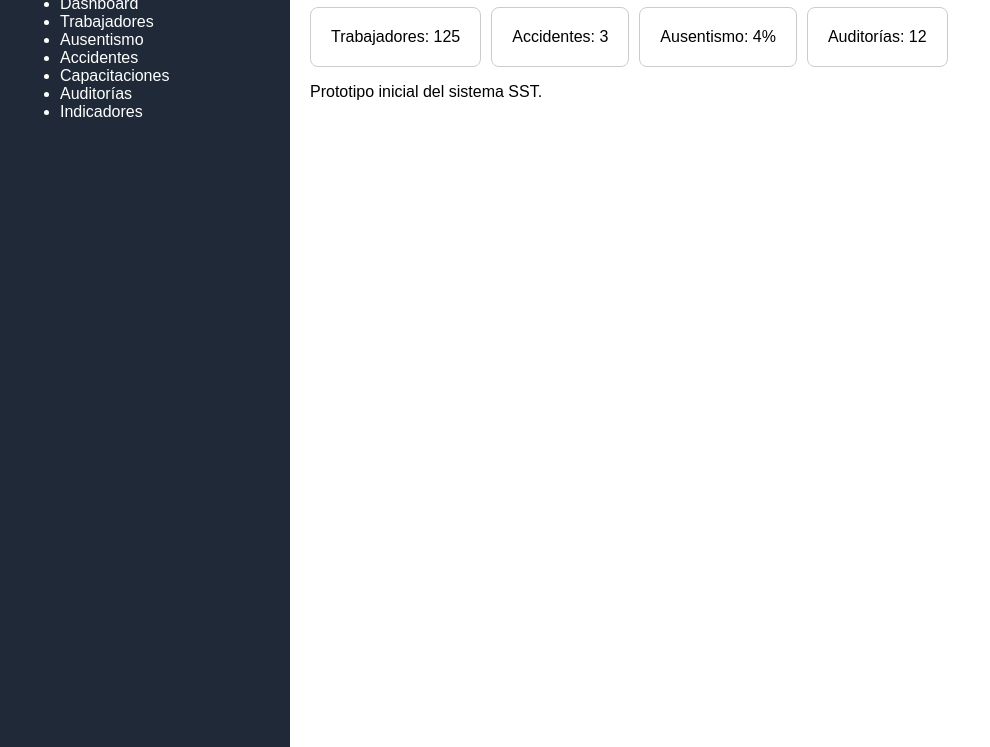
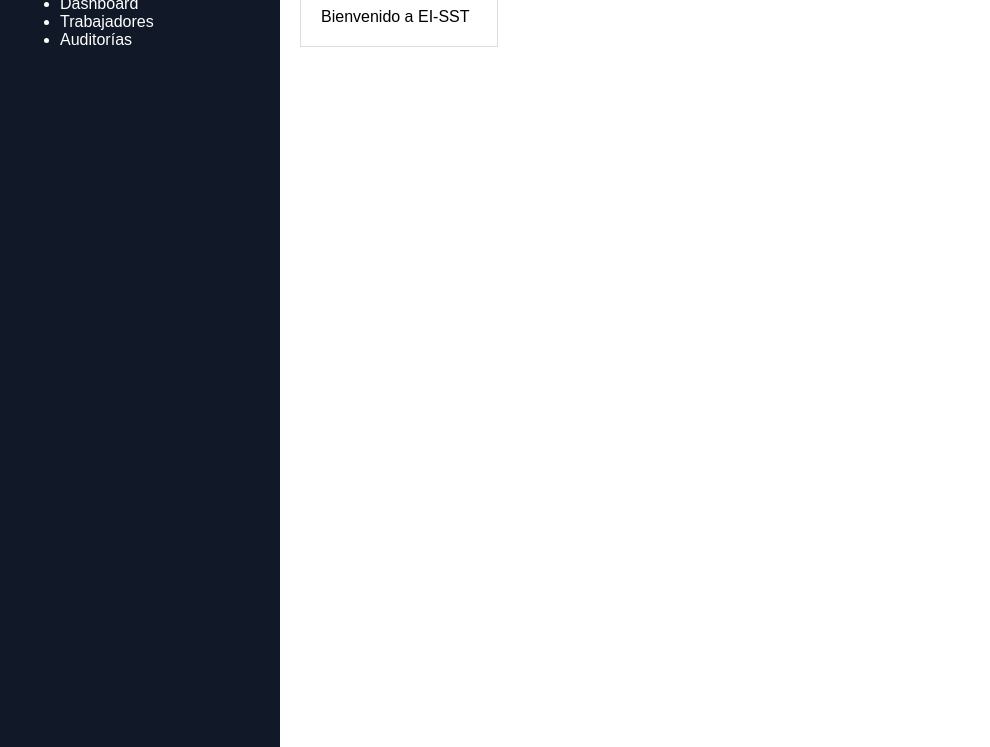
Before and after one commit to contactoluiancol-art/prueba, a website: page frontend/index.html in a window 1280 px wide. Shown: the part 93-840 px from the top of the page, without its empty margins (0-990 px from the left). Drawn offline with Linux system fonts and the light colour scheme.

Commit message:
Add files via upload

```diff
--- /dev/null
+++ b/backend/routes/dashboard.routes.js
@@ -0,0 +1 @@
+// rutas dashboard
--- /dev/null
+++ b/frontend/assets/css/style.css
@@ -0,0 +1 @@
+body{margin:0;display:flex;font-family:Arial}.sidebar{width:240px;background:#111827;color:#fff;height:100vh;padding:20px}.card{padding:20px;border:1px solid #ddd;margin:20px}
--- /dev/null
+++ b/frontend/assets/js/app.js
@@ -0,0 +1 @@
+console.log('EI-SST iniciado');
--- a/frontend/index.html
+++ b/frontend/index.html
@@ -1,33 +1,4 @@
-<!DOCTYPE html>
-<html lang="es">
-<head>
-<meta charset="UTF-8">
-<meta name="viewport" content="width=device-width, initial-scale=1.0">
-<title>EI SST</title>
-<link rel="stylesheet" href="styles.css">
-</head>
-<body>
-<div class="sidebar">
-<h2>EI SST</h2>
-<ul>
-<li>Dashboard</li>
-<li>Trabajadores</li>
-<li>Ausentismo</li>
-<li>Accidentes</li>
-<li>Capacitaciones</li>
-<li>Auditorías</li>
-<li>Indicadores</li>
-</ul>
-</div>
-<div class="content">
-<h1>Dashboard Gerencial</h1>
-<div class="cards">
-<div class="card">Trabajadores: 125</div>
-<div class="card">Accidentes: 3</div>
-<div class="card">Ausentismo: 4%</div>
-<div class="card">Auditorías: 12</div>
-</div>
-<p>Prototipo inicial del sistema SST.</p>
-</div>
-</body>
-</html>
+<!DOCTYPE html><html><head><title>EI-SST</title>
+<link rel="stylesheet" href="assets/css/style.css"></head>
+<body><aside class='sidebar'><h2>EI-SST</h2><ul><li>Dashboard</li><li>Trabajadores</li><li>Auditorías</li></ul></aside>
+<main><h1>Dashboard SST</h1><div class='card'>Bienvenido a EI-SST</div></main></body></html>
```
Also changed, not shown: backend/server.js (+3 -4 lines), package.json (added, +11 -0 lines), README.md (added).
